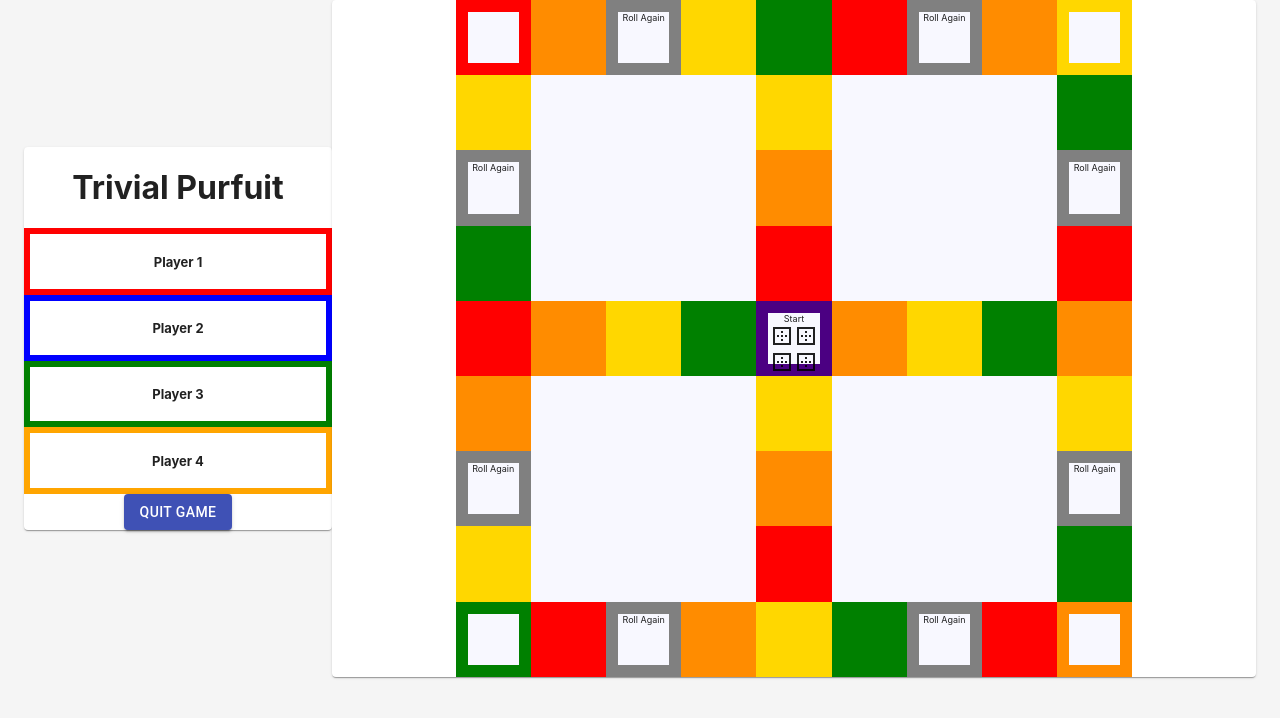
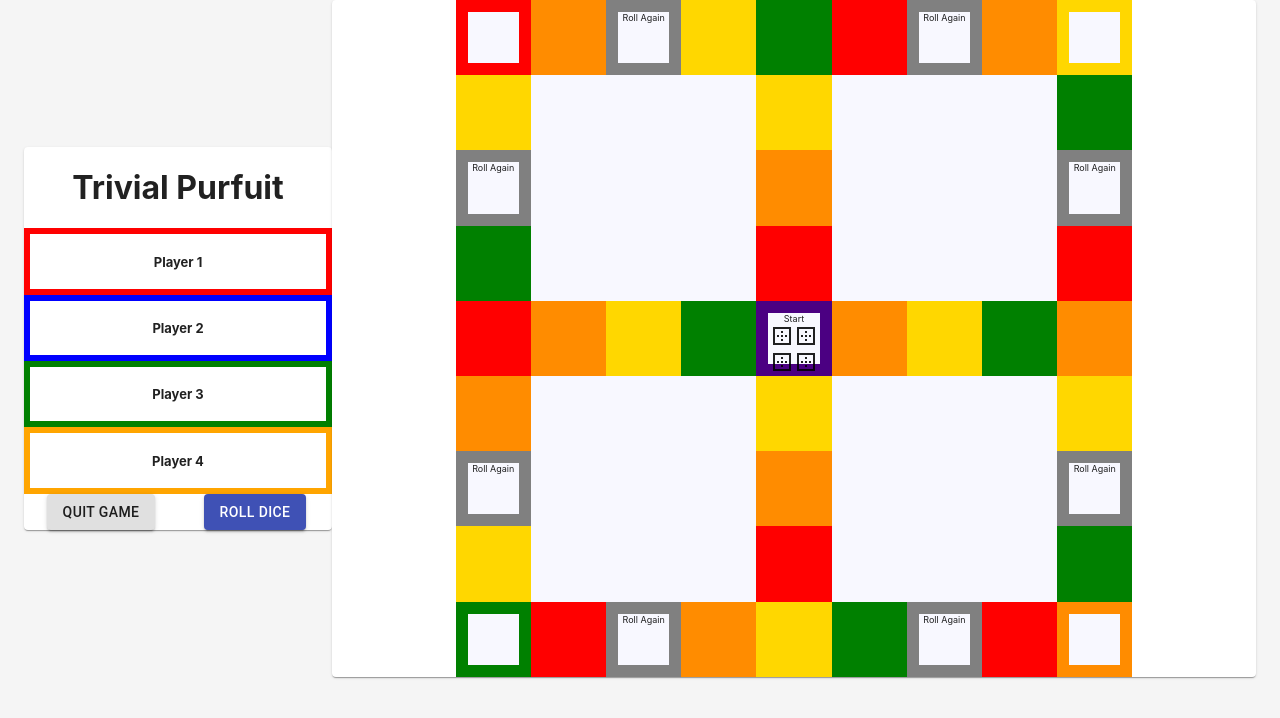
Before and after one commit to GuardiansOfTheCode/trivial-purfuit, a React (Create React App) app in the folder app/: page / in a window 1280 px wide. Both pictures are taken after a click on the button "START GAME". Shown: the top 718 px of the page. Built offline with nearby package versions, Linux system fonts and the light colour scheme.

Commit message:
Implemented die roll

```diff
--- a/app/src/common/services/GameManagerService.ts
+++ b/app/src/common/services/GameManagerService.ts
@@ -6,6 +6,8 @@ export class GameManagerService {
     private static _instance: GameManagerService = new GameManagerService();
     private _questionService: QuestionService = QuestionService.instance;
     private _playerState: Player[] = DEFAULT_PLAYERS;
+    public currentPlayer = 0;
+    public dieValue = 0;
 
     constructor() {
         if (GameManagerService._instance) {
@@ -33,4 +35,8 @@ export class GameManagerService {
     get questionService(): QuestionService {
         return this._questionService;
     }
+
+    public nextPlayer() {
+        this.currentPlayer = this.currentPlayer < 3 ? this.currentPlayer++ : 0;
+    }
 }
--- a/app/src/components/GameControl/GameControl.tsx
+++ b/app/src/components/GameControl/GameControl.tsx
@@ -19,12 +19,22 @@ const GameControl = (props: any) => {
                 Start Game
             </Button>
         </Grid> :
-        <Grid item xs={12}>
-            <Button variant={'contained'}
-                    color={'primary'}
-                    onClick={props.onClick}>
-                Quit Game
-            </Button>
+        <Grid container>
+            <Grid item xs={6}>
+                <Button variant={'contained'}
+                        color={'default'}
+                        onClick={props.onClick}>
+                    Quit Game
+                </Button>
+            </Grid>
+
+            <Grid item xs={6}>
+                <Button variant={'contained'}
+                        color={'primary'}
+                        onClick={props.onClickRollDie}>
+                    Roll Dice
+                </Button>
+            </Grid>
         </Grid>;
 
     const addQuestion = !props.inGame ?
@@ -36,6 +46,7 @@ const GameControl = (props: any) => {
     return (
         <Paper>
             <Grid container>
+
                 <Grid item xs={12}>
                     <h1>Trivial Purfuit</h1>
                     <Players players={props.players}
@@ -44,8 +55,8 @@ const GameControl = (props: any) => {
                 </Grid>
 
                 {startQuitButton}
+                {addQuestion}
 
-                {addQuestion}
             </Grid>
         </Paper>
     )
@@ -55,7 +66,8 @@ GameControl.propTypes = {
     players: propTypes.array,
     changeName: propTypes.func,
     inGame: propTypes.bool,
-    onClick: propTypes.func
+    onClick: propTypes.func,
+    onClickRollDie: propTypes.func
 };
 
 export default GameControl;
--- a/app/src/containers/App/App.tsx
+++ b/app/src/containers/App/App.tsx
@@ -46,7 +46,7 @@ const App = () => {
 
     const [inGame, setInGame] = useState(false);
 
-    const toggleInGameHandler = () => {
+    const handleInGameToggle = () => {
         setInGame(!inGame);
     }
 
@@ -54,7 +54,7 @@ const App = () => {
         players: gameManagerService.playerState
     });
 
-    const changeNameHandler = (event: any, id: number) => {
+    const handleChangeName = (event: any, id: number) => {
         const copyPlayers = [...playerState.players];
         const playerIndex = copyPlayers.findIndex(player => player.id === id);
         const copyPlayer = copyPlayers[playerIndex];
@@ -65,6 +65,11 @@ const App = () => {
         gameManagerService.playerState = copyPlayers;
         setPlayerState({players: gameManagerService.playerState});
     };
+
+    const handleRollDie = () => {
+        gameManagerService.dieValue = Math.ceil(Math.random() * 6);
+        console.log(gameManagerService.dieValue);
+    }
 
     return (
         <Container className="App">
@@ -77,9 +82,10 @@ const App = () => {
 
                     <Grid item xs={3}>
                         <GameControl players={playerState.players}
-                                     changeName={changeNameHandler}
+                                     changeName={handleChangeName}
                                      inGame={inGame}
-                                     onClick={toggleInGameHandler}/>
+                                     onClick={handleInGameToggle}
+                                     onClickRollDie={handleRollDie}/>
                     </Grid>
                     <Grid item xs={9}>
                         <GameBoard players={playerState.players}/>
```
